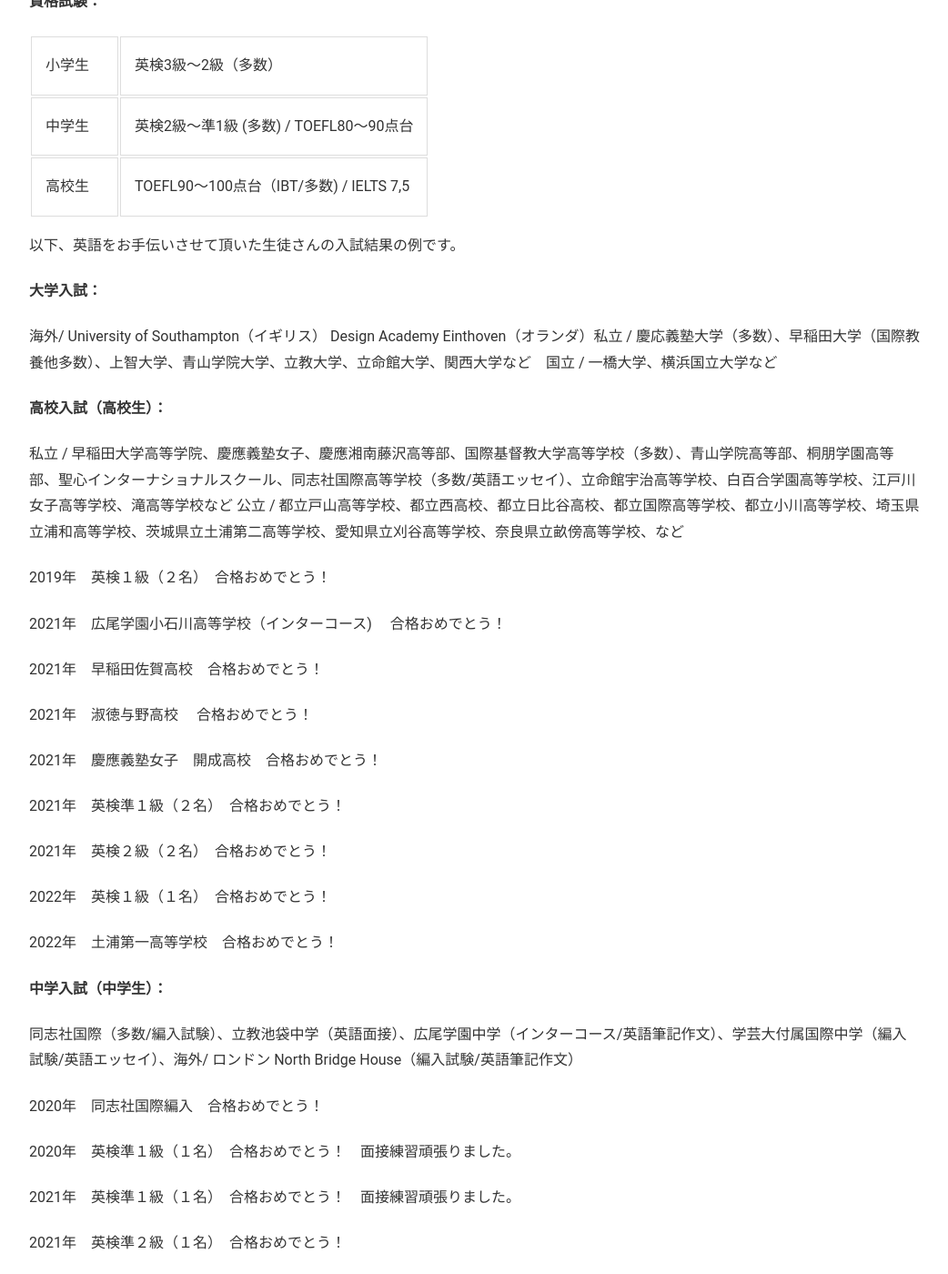
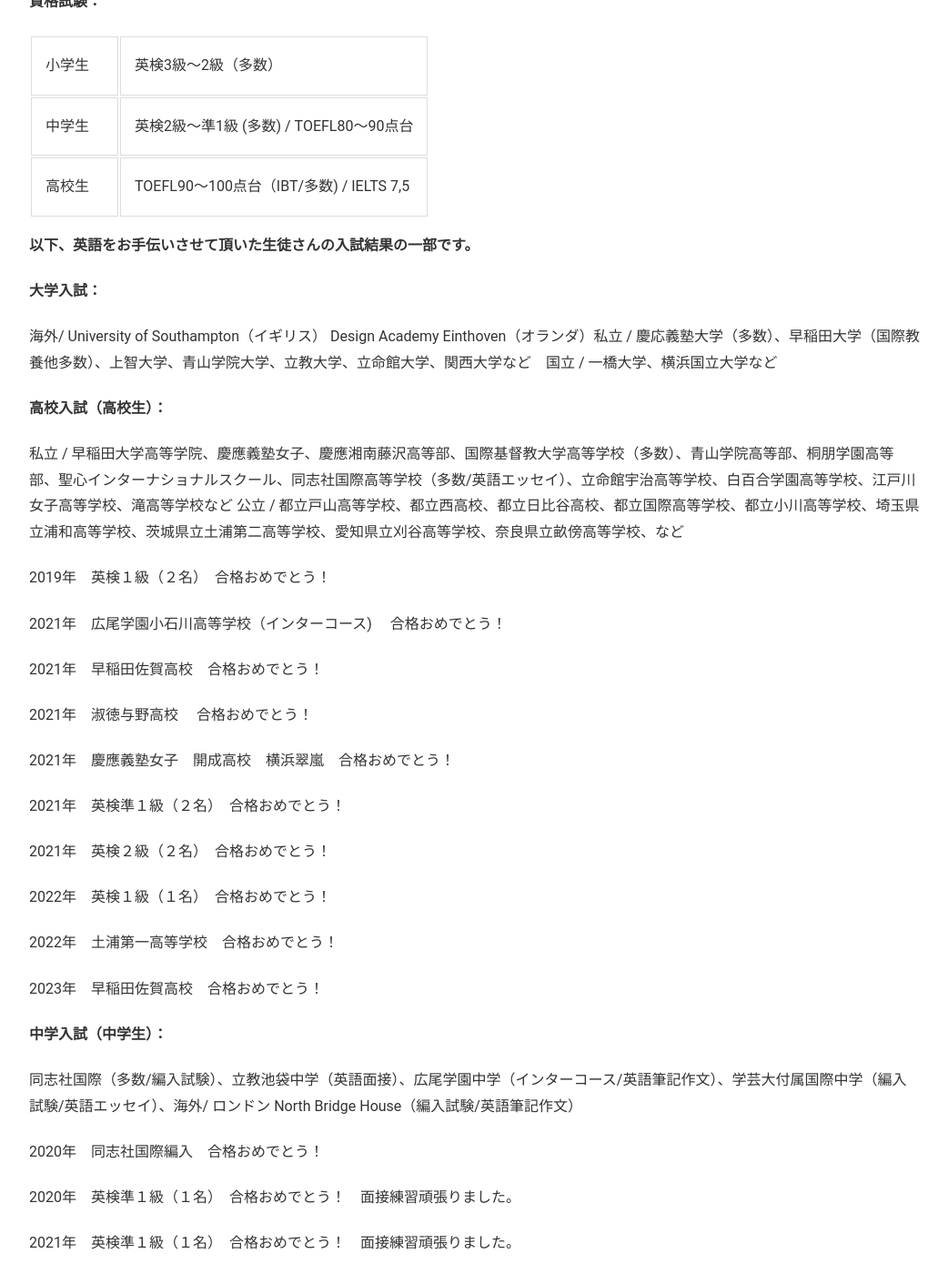
Before and after one commit to phocean/akispace, a Jekyll site: the page built from exam_results.md, in a window 1280 px wide and 1400 px high, scrolled down 1596 px. Shown: the whole window at 91% size, without its empty margins (118-1160 px from the left). Built offline with Jekyll 4.4.1, drawn with Linux system fonts in a browser that asks for light colours.

Commit message:
Update exam_results.md

```diff
--- a/exam_results.md
+++ b/exam_results.md
@@ -50,7 +50,7 @@
 | 中学生　| 英検2級〜準1級 (多数) / TOEFL80〜90点台 |
 | 高校生 | TOEFL90〜100点台（IBT/多数) / IELTS 7,5 |
 
-以下、英語をお手伝いさせて頂いた生徒さんの入試結果の例です。
+**以下、英語をお手伝いさせて頂いた生徒さんの入試結果の一部です。**
 
 <strong>大学入試：</strong>
 
@@ -68,7 +68,7 @@
 
 2021年　淑徳与野高校 　合格おめでとう！
 
-2021年　慶應義塾女子　開成高校　合格おめでとう！
+2021年　慶應義塾女子　開成高校　横浜翠嵐　合格おめでとう！
 
 2021年　英検準１級（２名）　合格おめでとう！
 
@@ -77,6 +77,8 @@
 2022年　英検１級（１名）　合格おめでとう！
 
 2022年　土浦第一高等学校　合格おめでとう！
+
+2023年　早稲田佐賀高校　合格おめでとう！
 
 <strong>中学入試（中学生）：</strong>
 
```
